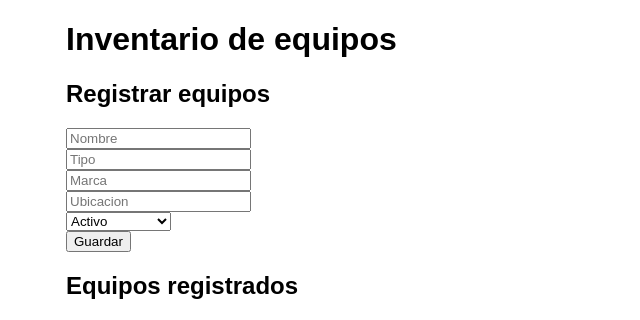
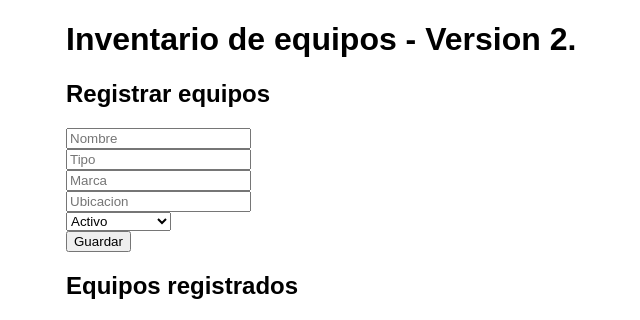
Before and after one commit to Nico-kaiser10/miproyecto, a PHP site: page / in a window 1280 px wide. Shown: the top 320 px of the page, without its empty margins (174-814 px from the left). Run offline with PHP 8.4, Linux system fonts and the light colour scheme; data that the repository does not hold is empty.

Commit message:
Update header to indicate version 2 of inventory

```diff
--- a/index.php
+++ b/index.php
@@ -41,7 +41,7 @@ th,td{dorder:1px solid #999;padding:6px
 </style>
 </head>
 <body>
-<h1>Inventario de equipos</h1>
+<h1>Inventario de equipos - Version 2.</h1>
 <h2><?= $e['id'] ? 'Modificar equipo' : 'Registrar equipos' ?></h2>
 <form method="post">
 <input type="hidden" name="id" value="<?= h($e['id']) ?>">
```
